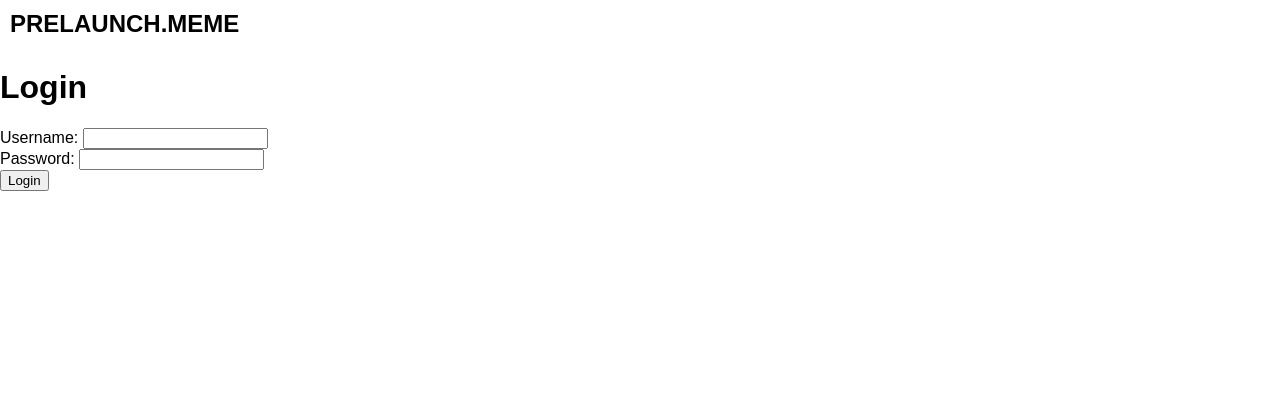
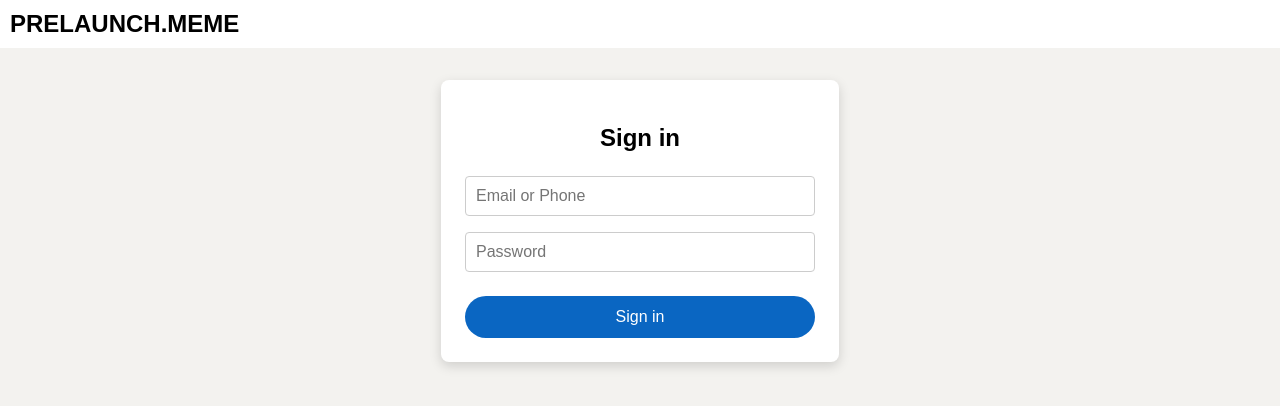
Before and after one commit to CryptoBruhhh/Alex-Micah-Website, a website: page public/login.html in a window 1280 px wide. Drawn offline with Linux system fonts and the light colour scheme.

Commit message:
Stable. Website updated, header, layout etc. Login page done

```diff
--- a/public/login.html
+++ b/public/login.html
@@ -6,8 +6,7 @@
     <link rel="stylesheet" href="styles.css"> <!-- Link to the external CSS file -->
     <title>Login</title>
 </head>
-<body>
-
+<body class="login-page">
     <header>
         <div class="logo"><a href="/">PRELAUNCH.MEME</a></div>
         <nav>
@@ -16,19 +15,13 @@
 
     <form id="logout-form" action="/auth/logout" method="POST" style="display: none;"></form>
 
-    <div class="main-content">
-        <h1>Login</h1>
+    <div class="login-container">
+        <h2>Sign in</h2>
         <form action="/auth/login" method="post">
-            <label for="username">Username:</label>
-            <input type="text" id="username" name="username" required>
-            <br>
-            <label for="password">Password:</label>
-            <input type="password" id="password" name="password" required>
-            <br>
-            <button type="submit">Login</button>
+            <input type="text" id="username" name="username" placeholder="Email or Phone" required>
+            <input type="password" id="password" name="password" placeholder="Password" required>
+            <button type="submit">Sign in</button>
         </form>
-        <br>
     </div>
-
 </body>
 </html>
--- a/public/styles.css
+++ b/public/styles.css
@@ -1,3 +1,4 @@
+/* General Styles */
 body {
     font-family: Arial, sans-serif;
     margin: 0;
@@ -13,6 +14,11 @@
     display: flex;
     justify-content: space-between;
     align-items: center;
+    width: 100%;
+    top: 0;
+    left: 0;
+    position: absolute; /* Ensures the header is attached to the top */
+    box-sizing: border-box; /* Ensures padding is included within width calculations */
 }
 
 .logo {
@@ -44,6 +50,28 @@
 
 .nav li a:hover {
     text-decoration: underline;
+}
+
+.login-info {
+    display: flex;
+    align-items: center;
+}
+
+.login-info span {
+    font-weight: bold;
+    margin-right: 10px;
+}
+
+.login-info img {
+    border-radius: 50%;
+    width: 40px;
+    height: 40px;
+    margin-left: 10px;
+}
+
+.main-content {
+    padding: 20px;
+    margin-top: 60px; /* Adds space below the header */
 }
 
 .profile-info {
@@ -94,23 +122,6 @@
     margin-bottom: 10px;
 }
 
-.login-info {
-    display: flex;
-    align-items: center;
-}
-
-.login-info span {
-    font-weight: bold;
-    margin-right: 10px;
-}
-
-.login-info img {
-    border-radius: 50%;
-    width: 40px;
-    height: 40px;
-    margin-left: 10px;
-}
-
 .cyber-font {
     font-family: "Courier New", Courier, monospace;
     font-size: 28px;
@@ -118,3 +129,55 @@
     text-align: center;
     margin-bottom: 20px;
 }
+
+/* Login Page Specific Styles */
+.login-page {
+    display: flex;
+    flex-direction: column;
+    align-items: center;
+    height: 100vh;
+    margin: 0;
+    background-color: #f3f2ef;
+}
+
+.login-container {
+    background-color: white;
+    padding: 24px;
+    border-radius: 8px;
+    box-shadow: 0px 4px 12px rgba(0, 0, 0, 0.15);
+    width: 350px;
+    text-align: center;
+    margin-top: 80px; /* Adjust to position the container below the header */
+}
+
+.login-container h2 {
+    margin-bottom: 16px;
+    font-size: 24px;
+}
+
+.login-container input[type="text"],
+.login-container input[type="password"] {
+    width: 100%;
+    padding: 10px;
+    margin: 8px 0;
+    border: 1px solid #ccc;
+    border-radius: 4px;
+    box-sizing: border-box;
+    font-size: 16px;
+}
+
+.login-container button {
+    background-color: #0a66c2;
+    color: white;
+    padding: 12px;
+    border: none;
+    border-radius: 24px;
+    cursor: pointer;
+    font-size: 16px;
+    width: 100%;
+    margin-top: 16px;
+}
+
+.login-container button:hover {
+    background-color: #084a93;
+}
```
Also changed, not shown: README.txt.
